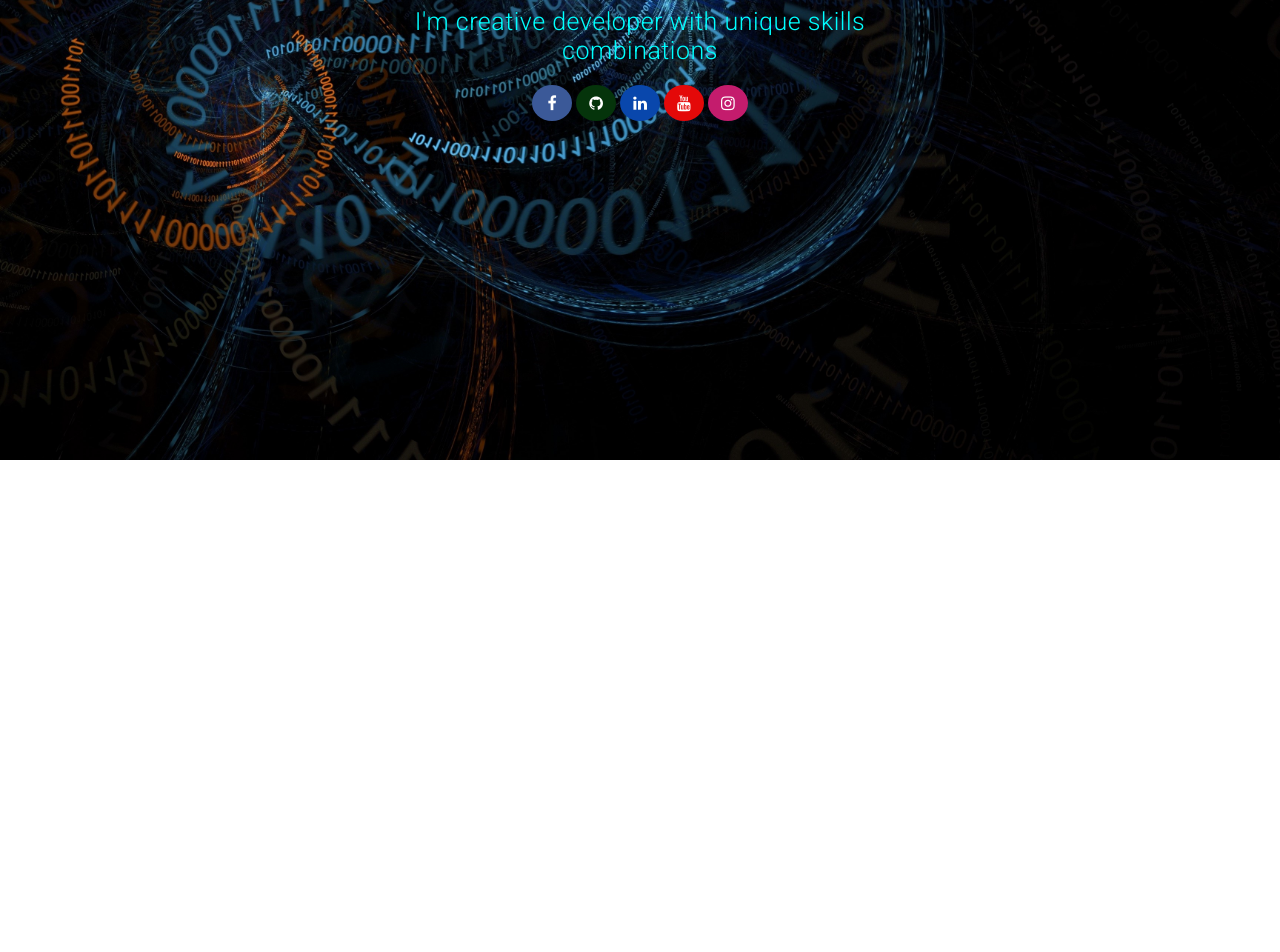
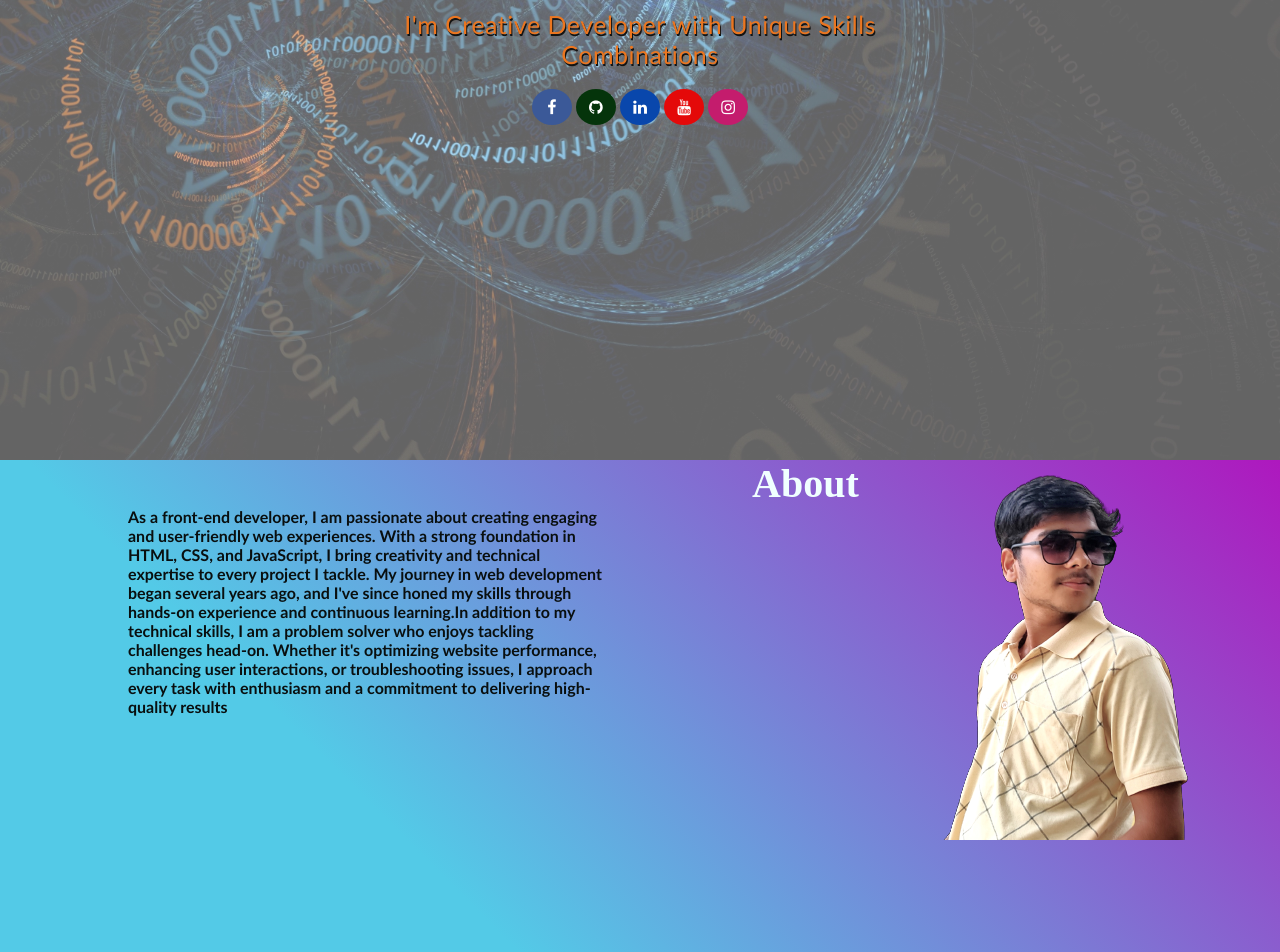
Before and after one commit to nileshvishwa/CODSOFT, a plain HTML site: page task2/index.html in a window 1280 px wide. Shown: the part 340-1292 px from the top of the page. Before the commit the page ends 800 px from the top, so only its background shows below. Drawn offline with Linux system fonts and the light colour scheme; a web font is replaced by a local one.

Commit message:
add about page

```diff
--- a/task2/index.html
+++ b/task2/index.html
@@ -21,14 +21,43 @@
         </nav>
         <div class="article">
             <h1>Nilesh_Vishwa</h1>
-            <h2>I'm creative developer with unique skills combinations</h2>
-            <a href="#" class="fa fa-facebook"></a>
-            <a href="#" class="fa fa-github"></a>
-            <a href="#" class="fa fa-linkedin"></a>
-            <a href="#" class="fa fa-youtube"></a>
-            <a href="#" class="fa fa-instagram"></a>
+            <h2>I'm Creative Developer with Unique Skills Combinations</h2>
+            <a href="https://www.facebook.com/nilesh.rock.9404" class="fa fa-facebook"></a>
+            <a href="https://github.com/vishwanilesh09" class="fa fa-github"></a>
+            <a href="https://www.linkedin.com/in/nilesh-kumar-6bb143272/" class="fa fa-linkedin"></a>
+            <a href="https://www.youtube.com/@nilesh__vishwa" class="fa fa-youtube"></a>
+            <a href="https://www.instagram.com/nilesh__vishwa/" class="fa fa-instagram"></a>
         </div>
         </div>
     </section>
-</body>
+
+
+    <section>
+
+        <div class="mid">
+
+            <div class="right">
+
+        <div class="abouth1">
+            <h1>
+                About
+            </h1>
+        </div>
+        <div class="para">
+            <p>
+                As a front-end developer, I am passionate about creating engaging and user-friendly web experiences. With a strong foundation in HTML, CSS, and JavaScript, I bring creativity and technical expertise to every project I tackle. My journey in web development began several years ago, and I've since honed my skills through hands-on experience and continuous learning.In addition to my technical skills, I am a problem solver who enjoys tackling challenges head-on. Whether it's
+                optimizing website performance, enhancing user interactions, or troubleshooting issues, I approach every task with
+                enthusiasm and a commitment to delivering high-quality results
+            </p>
+        </div>
+    </div>
+
+    <div class="left">
+        <img src="images/about1.png" alt=""></a>
+    </div>
+
+    </div>
+    </section>
+
+    </body>
 </html>
--- a/task2/styles.css
+++ b/task2/styles.css
@@ -3,11 +3,11 @@
     margin: 0px;
     padding: 0px;
     box-sizing: border-box;
-    font-family: 'Roboto', sans-serif;
+    font-family:  'Gill Sans', 'Gill Sans MT', 'Calibri', 'Trebuchet MS';
 }
 section{
     min-height: 100vh;
-    background-image: url("images/bg2.jpg");
+    background-image: linear-gradient(rgba(255, 255, 255, 0.393),rgba(255, 255, 255, 0.393)),url("images/bg2.jpg");
     background-repeat: no-repeat;
     background-size: cover;
 }
@@ -24,6 +24,7 @@ nav h1{
     font-size: 35px;
     font-size: inline;
     color:#eb7620;
+    text-shadow: 1px 2px #120606;
 }
 nav ul{
     float:right;
@@ -60,14 +61,18 @@ nav ul li .active{
     letter-spacing: 1.5px;
     font-weight: 800;
     margin-bottom: 25px;
+    text-shadow: 2px 2px #2c2523;
+    text-decoration: underline;
 
 }
 .article h2{
     font-size: 25px;
-    color: aqua;
+    color: #eb7620;
+    text-decoration: none;
     letter-spacing: 0.5px;
     font-weight: 300;
     margin-bottom: 20px;
+    text-shadow: 1px 2px #141312;
 }
 .article a{
     color: #fff;
@@ -103,3 +108,39 @@ nav ul li .active{
     background: #c41c6d;
     color: white;
   }
+
+
+
+
+   .mid{
+    background-image: linear-gradient(45deg, rgb(83, 202, 231) 30%, rgb(174, 24, 190));
+    height: 64vh;
+    display: flex;
+   }
+   .abouth1{
+
+   }
+   .right h1{
+    text-align: center;
+    font-weight: 800;
+    color: azure;
+    padding-left: 130%;
+    font-family: 'Headland One', serif;
+    font-size: 40px;
+   }
+   .para{
+    width: 60vh;
+   }
+   .right{
+    margin-left: 10%;
+   }
+   .para p{
+    color: rgb(9, 15, 15);
+    font-weight: 900;
+   }
+   .left{
+   padding-left: 25%;
+   width: 35vh;
+   cursor: pointer;
+
+   }
```
Also changed, not shown: task2/images/about1.png (added).
